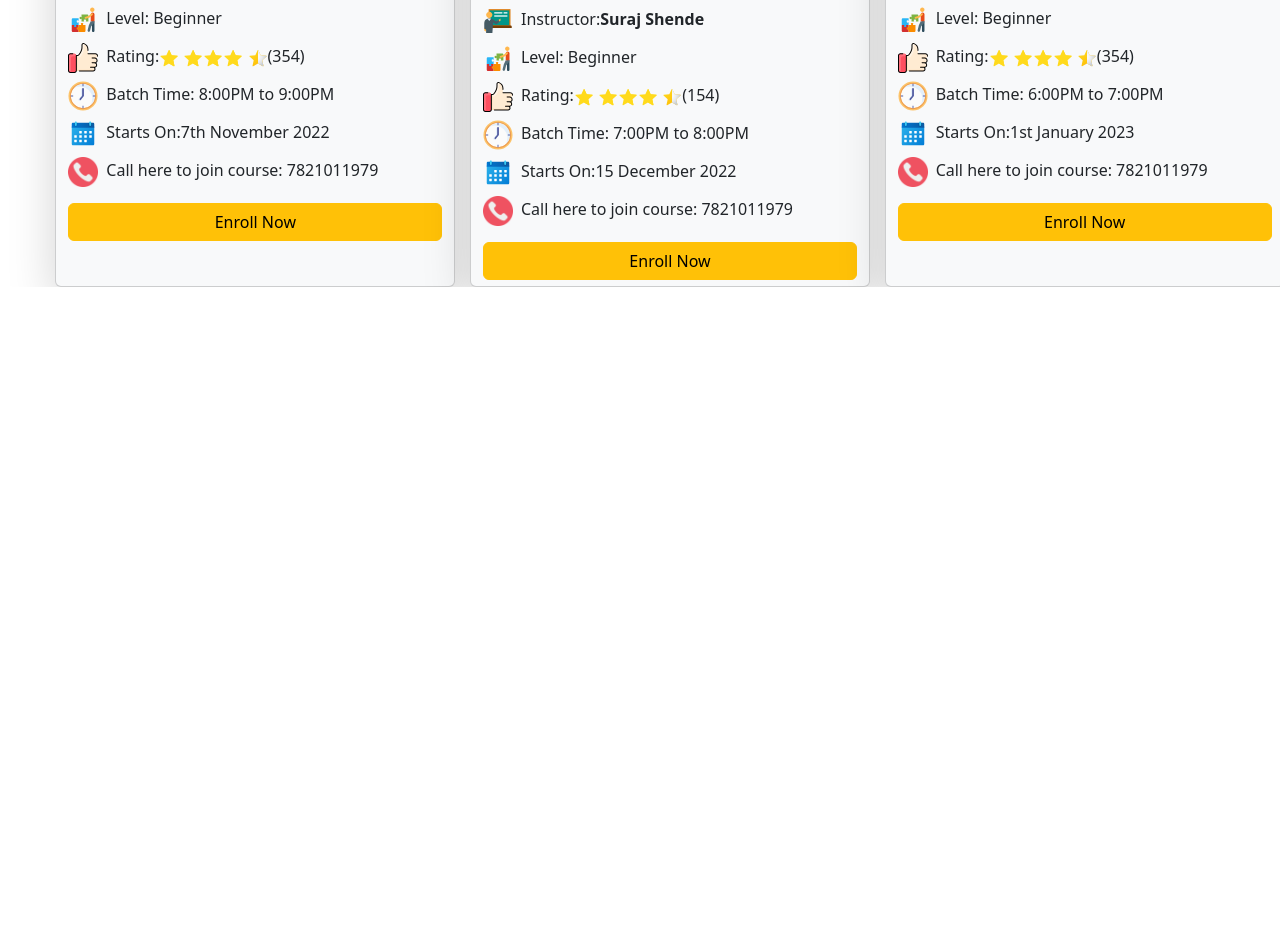
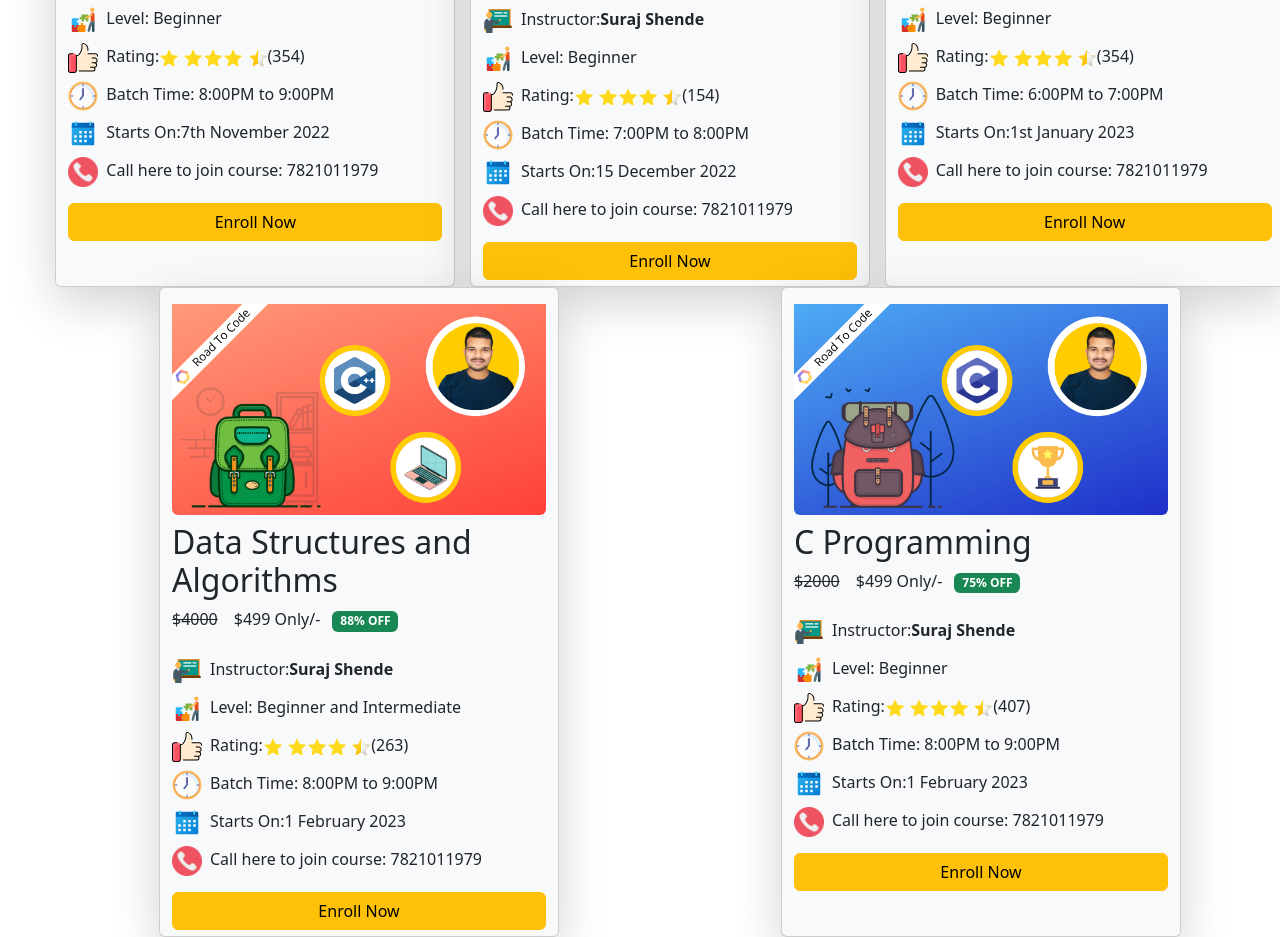
Before and after one commit to shraddha-sadavarte/website-using-bootstrap, a plain HTML site: page index.html in a window 1280 px wide. Shown: the part 1539-2476 px from the top of the page. Before the commit the page ends 1826 px from the top, so only its background shows below. Drawn offline with nearby package versions, Linux system fonts and the light colour scheme.

Commit message:
course added

```diff
--- a/index.html
+++ b/index.html
@@ -113,5 +113,40 @@
                 </p>
             </div>
         </div>
+
+        <div class="row ms-5 d-flex justify-content-around">
+            <div class="col-4 bg-light shadow-lg card" style="height: 650px; width:400px">
+                <img src="./images/dsa.png" class="img-fluid pt-3 rounded mx-auto d-block" height="150px" width="400px">
+                <h2 class="card-title mt-2">Data Structures and Algorithms</h2>
+                <p class="card-text">
+                    <del>$4000</del><span class="ms-3">$499 Only/- </span><span class="ms-2 badge bg-success rounded"><b>88% OFF</span></b>
+                    <div class="mt-2"><img src="./images/instructor.svg" height="30px" width="30px" class="img-fluid"><span class="ms-2">Instructor:<b>Suraj Shende</b></span></div>
+                    <div class="mt-2"><img src="./images/level.svg" height="30px" width="30px" class="img-fluid"><span class="ms-2">Level: Beginner and Intermediate</span></div>
+                    <div class="mt-2"><img src="./images/rating.svg" height="30px" width="30px" class="img-fluid"><span class="ms-2">Rating:<img src="./images/rating stars.svg" height="20px" width="20px" class="img-fluid">
+                        <img src="./images/rating stars.svg" height="20px" width="20px" class="img-fluid"><img src="./images/rating stars.svg" height="20px" width="20px" class="img-fluid"><img src="./images/rating stars.svg" height="20px" width="20px" class="img-fluid">
+                        <img src="./images/half-star.svg" height="20px" width="20px" class="img-fluid">(263)</span></div>
+                    <div class="mt-2"><img src="./images/batch time.svg" height="30px" width="30px" class="img-fluid"><span class="ms-2">Batch Time: 8:00PM to 9:00PM</span></div>
+                    <div class="mt-2"><img src="./images/starts on.svg" height="30px" width="30px" class="img-fluid"><span class="ms-2">Starts On:1 February 2023</span></div>
+                    <div class="mt-2"><img src="./images/call.png" height="30px" width="30px" class="img-fluid"><span class="ms-2">Call here to join course: 7821011979</span></div>
+                    <button class="btn btn-warning mt-3" style="text-align: center;">Enroll Now</button>
+                </p>
+            </div>
+
+            <div class="col-4 bg-light shadow-lg card" style="height: 650px; width:400px">
+                <img src="./images/c.png" class="img-fluid pt-3 rounded mx-auto d-block" height="150px" width="400px">
+                <h2 class="card-title mt-2">C Programming</h2>
+                <p class="card-text">
+                    <del>$2000</del><span class="ms-3">$499 Only/- </span><span class="ms-2 badge bg-success rounded"><b>75% OFF</span></b>
+                    <div class="mt-2"><img src="./images/instructor.svg" height="30px" width="30px" class="img-fluid"><span class="ms-2">Instructor:<b>Suraj Shende</b></span></div>
+                    <div class="mt-2"><img src="./images/level.svg" height="30px" width="30px" class="img-fluid"><span class="ms-2">Level: Beginner</span></div>
+                    <div class="mt-2"><img src="./images/rating.svg" height="30px" width="30px" class="img-fluid"><span class="ms-2">Rating:<img src="./images/rating stars.svg" height="20px" width="20px" class="img-fluid">
+                        <img src="./images/rating stars.svg" height="20px" width="20px" class="img-fluid"><img src="./images/rating stars.svg" height="20px" width="20px" class="img-fluid"><img src="./images/rating stars.svg" height="20px" width="20px" class="img-fluid">
+                        <img src="./images/half-star.svg" height="20px" width="20px" class="img-fluid">(407)</span></div>
+                    <div class="mt-2"><img src="./images/batch time.svg" height="30px" width="30px" class="img-fluid"><span class="ms-2">Batch Time: 8:00PM to 9:00PM</span></div>
+                    <div class="mt-2"><img src="./images/starts on.svg" height="30px" width="30px" class="img-fluid"><span class="ms-2">Starts On:1 February 2023</span></div>
+                    <div class="mt-2"><img src="./images/call.png" height="30px" width="30px" class="img-fluid"><span class="ms-2">Call here to join course: 7821011979</span></div>
+                    <button class="btn btn-warning mt-3" style="text-align: center;">Enroll Now</button>
+                </p>
+            </div>
      </body>
 </html>
```
